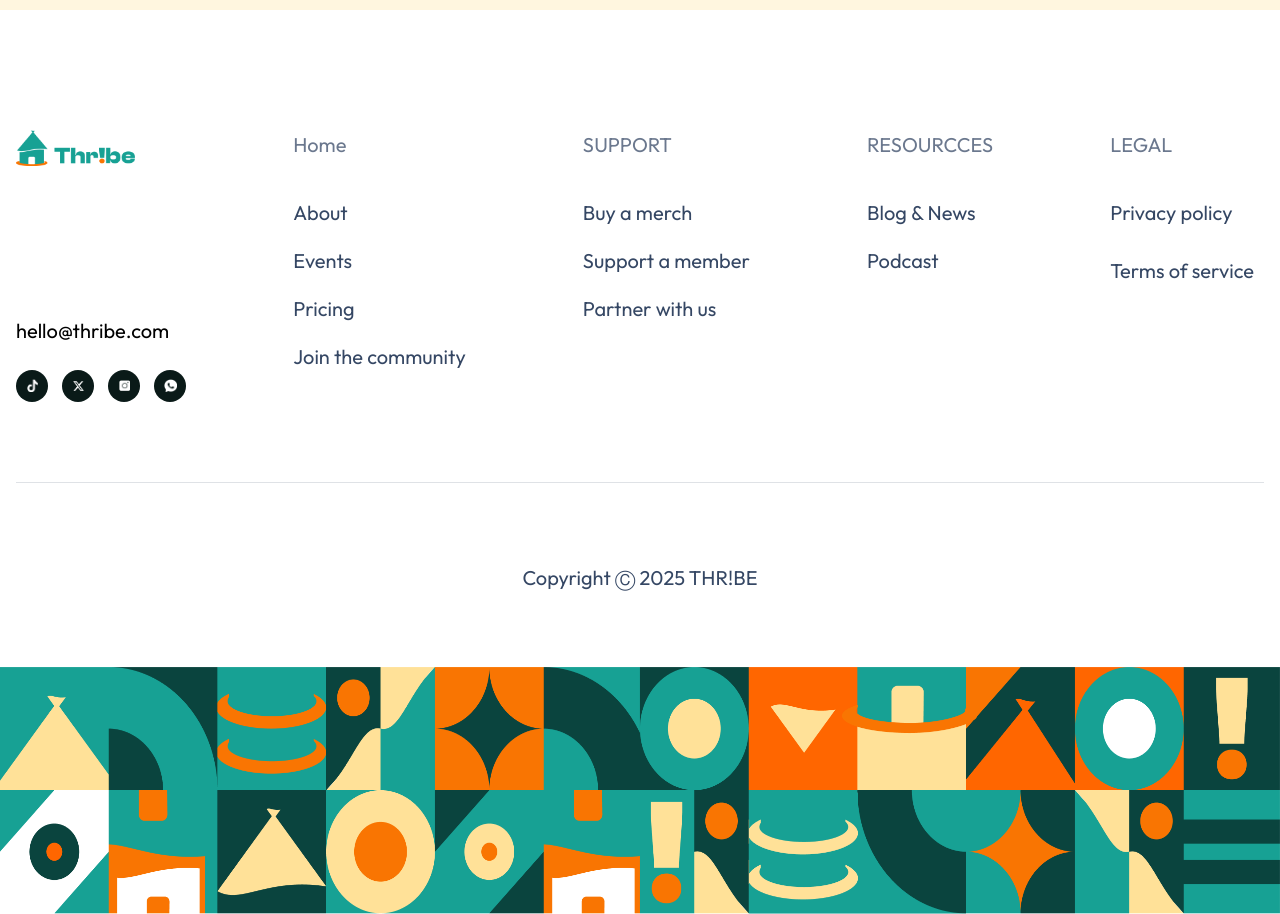
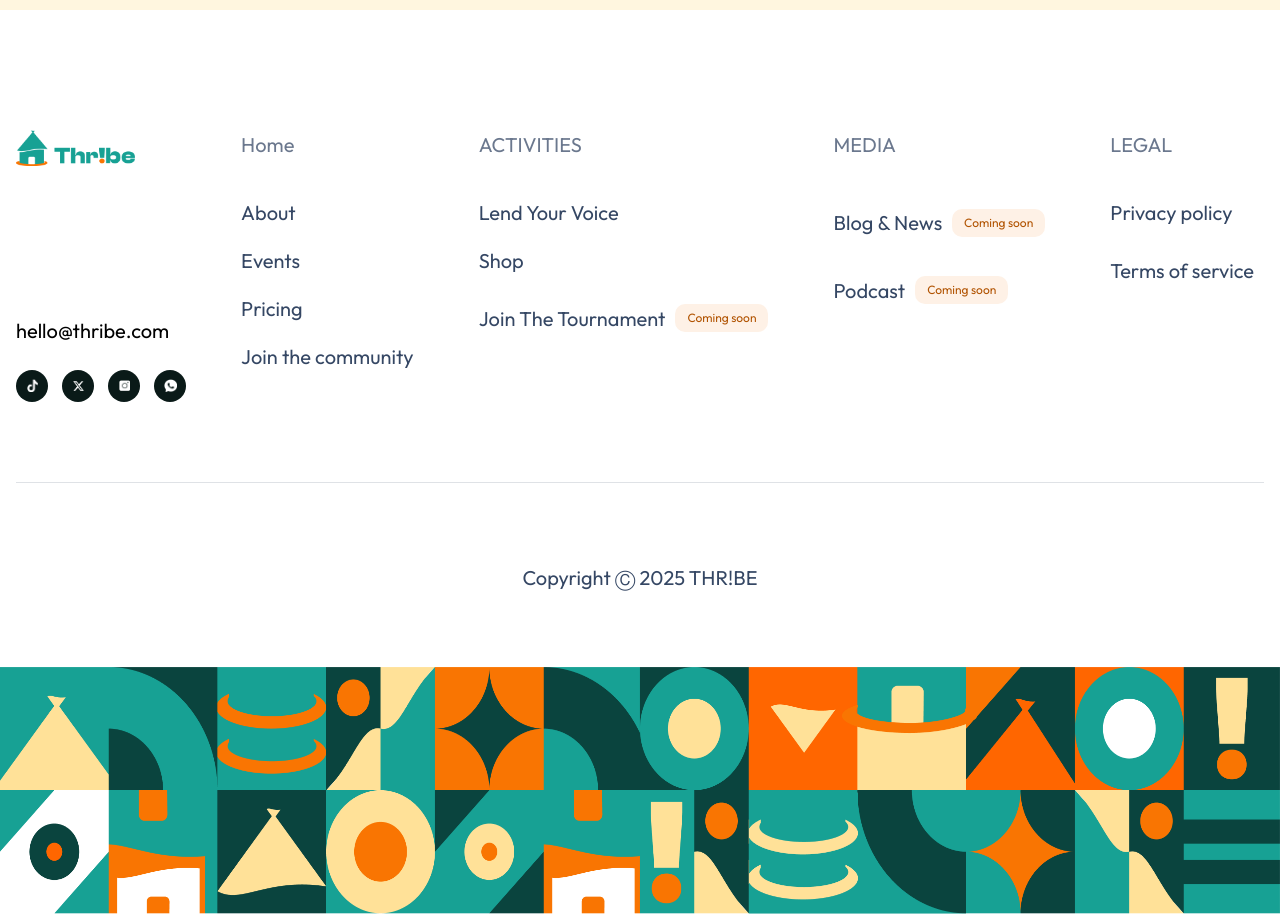
Before and after one commit to chiaka1996/thribes, a Next.js app: page / in a window 1280 px wide. Shown: the part 7400-8314 px from the top of the page. Built offline with nearby package versions, Linux system fonts and the light colour scheme; a web font is replaced by a local one.

Commit message:
working on the nav

```diff
--- a/src/app/components/Footer.jsx
+++ b/src/app/components/Footer.jsx
@@ -73,34 +73,45 @@ const Footer = () => {
                         <Link href="/" className="navLinkFooter md:p-[10px]">Pricing</Link>
                         </span>
                         <span>
-                        <Link href="/" className="navLinkFooter md:p-[10px]">Join the community</Link>
+                        <Link href="#" className="navLinkFooter md:p-[10px]">
+                        Join the community
+                        </Link>
                         </span>
 
 
                     </div>
                 </div>
                 <div>
-                    <h3 className="text-[#6B788E] text-[20px] leading-[150%] tracking-[2%] md:px-[10px]">SUPPORT</h3>
+                    <h3 className="text-[#6B788E] text-[20px] leading-[150%] tracking-[2%] md:px-[10px]">ACTIVITIES</h3>
                     <div className="mt-[38px] text-[#354764] text-[20px] tracking-[2%] flex flex-col gap-y-[18px]">
                         <span>
-                        <Link href="#" className="navLinkFooter md:p-[10px]">Buy a merch</Link>
+                        <Link href="#" className="navLinkFooter md:p-[10px]">Lend Your Voice</Link>
                         </span>
                         <span>
-                        <Link href="#" className="navLinkFooter md:p-[10px]">Support a member</Link>
+                        <Link href="#" className="navLinkFooter md:p-[10px]">Shop</Link>
                         </span>
                         <span>
-                        <Link href="#" className="navLinkFooter md:p-[10px]">Partner with us</Link>
+                        <Link href="#" className="md:p-[10px] flex space-x-[10px]">
+                        <span>Join The Tournament</span>
+                         <button className="bg-[#FEF1E6] w-[93px] h-[28px] rounded-[10px] text-[#B15301] text-[12px]">Coming soon</button>
+                        </Link>
                         </span>
                     </div>
                 </div>
                 <div>
-                    <h3 className="text-[#6B788E] text-[20px] leading-[150%] tracking-[2%] md:px-[10px]">RESOURCCES</h3>
+                    <h3 className="text-[#6B788E] text-[20px] leading-[150%] tracking-[2%] md:px-[10px]">MEDIA</h3>
                     <div className="mt-[38px] text-[#354764] text-[20px] tracking-[2%] flex flex-col gap-y-[18px]">
                         <span>
-                        <Link href="#" className="navLinkFooter md:p-[10px]">Blog & News</Link>
+                        <Link href="#" className="md:p-[10px] flex items-center space-x-[10px]">
+                        <span>Blog & News</span>
+                         <button className="bg-[#FEF1E6] w-[93px] h-[28px] rounded-[10px] text-[#B15301] text-[12px]">Coming soon</button>
+                        </Link>
                         </span>
                         <span>
-                        <Link href="#" className="navLinkFooter md:p-[10px]">Podcast</Link>
+                        <Link href="#" className="md:p-[10px] flex space-x-[10px]">
+                        <span>Podcast</span>
+                         <button className="bg-[#FEF1E6] w-[93px] h-[28px] rounded-[10px] text-[#B15301] text-[12px]">Coming soon</button>
+                        </Link>
                         </span>
                     </div>
                 </div>
```
